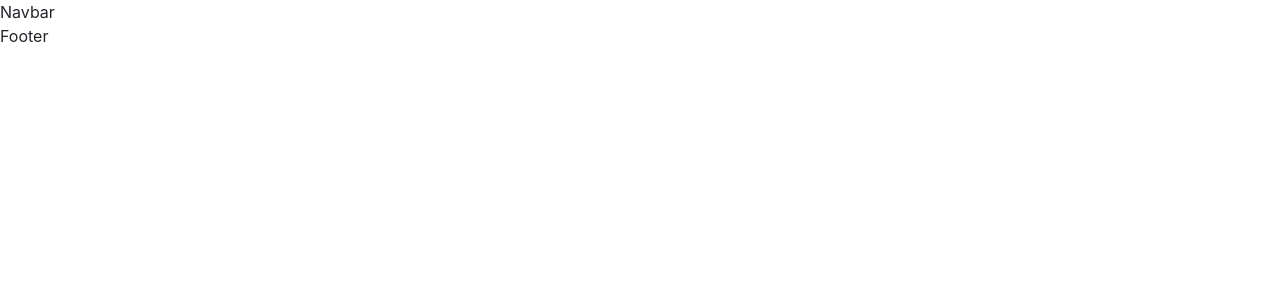
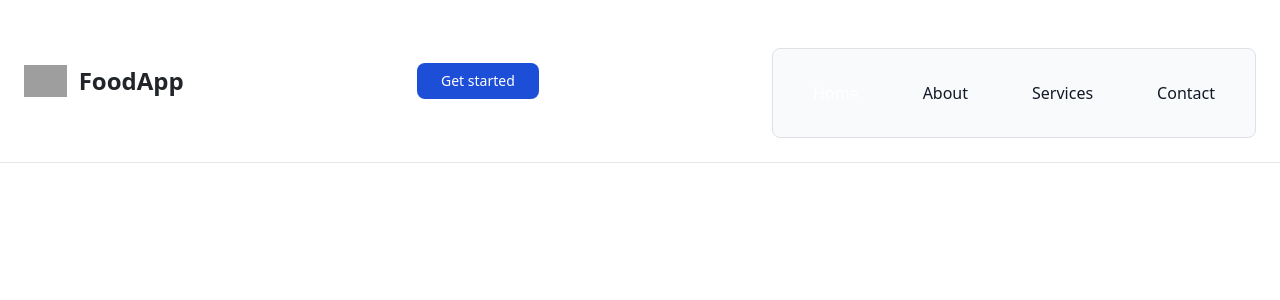
Before and after one commit to AmnaMubarak/food_delivery_app, a React (Create React App) app in the folder myapp/: page / in a window 1280 px wide. Shown: the top 300 px of the page. Built offline with nearby package versions, Linux system fonts and the light colour scheme; grey boxes are pictures that could not be loaded.

Commit message:
navbar added

```diff
--- a/myapp/package.json
+++ b/myapp/package.json
@@ -6,7 +6,7 @@
     "@testing-library/jest-dom": "^5.17.0",
     "@testing-library/react": "^13.4.0",
     "@testing-library/user-event": "^13.5.0",
-    "flowbite": "^2.0.0",
+    "flowbite": "^2.1.1",
     "flowbite-react": "^0.6.4",
     "react": "^18.2.0",
     "react-dom": "^18.2.0",
--- a/myapp/src/components/Navbar.js
+++ b/myapp/src/components/Navbar.js
@@ -2,6 +2,40 @@
 
 export default function Navbar() {
   return (
-    <div>Navbar</div>
+    <div>
+        <nav className="bg-white dark:bg-gray-900 fixed w-full z-20 top-0 start-0 border-b border-gray-200 dark:border-gray-600">
+          <div className="max-w-screen-xl flex flex-wrap items-center justify-between mx-auto p-4">
+            <a href="https://flowbite.com/" className="flex items-center space-x-3 rtl:space-x-reverse">
+              <img src="https://flowbite.com/docs/images/logo.svg" className="h-8" alt="Flowbite Logo" />
+              <span className="self-center text-2xl font-semibold whitespace-nowrap dark:text-white">FoodApp</span>
+            </a>
+            <div className="flex md:order-2 space-x-3 md:space-x-0 rtl:space-x-reverse">
+              <button type="button" className="text-white bg-blue-700 hover:bg-blue-800 focus:ring-4 focus:outline-none focus:ring-blue-300 font-medium rounded-lg text-sm px-4 py-2 text-center dark:bg-blue-600 dark:hover:bg-blue-700 dark:focus:ring-blue-800">Get started</button>
+              <button data-collapse-toggle="navbar-sticky" type="button" className="inline-flex items-center p-2 w-10 h-10 justify-center text-sm text-gray-500 rounded-lg md:hidden hover:bg-gray-100 focus:outline-none focus:ring-2 focus:ring-gray-200 dark:text-gray-400 dark:hover:bg-gray-700 dark:focus:ring-gray-600" aria-controls="navbar-sticky" aria-expanded="false">
+                <span className="sr-only">Open main menu</span>
+                <svg className="w-5 h-5" aria-hidden="true" xmlns="http://www.w3.org/2000/svg" fill="none" viewBox="0 0 17 14">
+                  <path stroke="currentColor" strokeLinecap="round" strokeLinejoin="round" strokeWidth="2" d="M1 1h15M1 7h15M1 13h15" />
+                </svg>
+              </button>
+            </div>
+            <div className="items-center justify-between hidden w-full md:flex md:w-auto md:order-1" id="navbar-sticky">
+              <ul className="flex flex-col p-4 md:p-0 mt-4 font-medium border border-gray-100 rounded-lg bg-gray-50 md:space-x-8 rtl:space-x-reverse md:flex-row md:mt-0 md:border-0 md:bg-white dark:bg-gray-800 md:dark:bg-gray-900 dark:border-gray-700">
+                <li>
+                  <a href="#" className="block py-2 px-3 text-white bg-blue-700 rounded md:bg-transparent md:text-blue-700 md:p-0 md:dark:text-blue-500" aria-current="page">Home</a>
+                </li>
+                <li>
+                  <a href="#" className="block py-2 px-3 text-gray-900 rounded hover:bg-gray-100 md:hover:bg-transparent md:hover:text-blue-700 md:p-0 md:dark:hover:text-blue-500 dark:text-white dark:hover:bg-gray-700 dark:hover:text-white md:dark:hover:bg-transparent dark:border-gray-700">About</a>
+                </li>
+                <li>
+                  <a href="#" className="block py-2 px-3 text-gray-900 rounded hover:bg-gray-100 md:hover:bg-transparent md:hover:text-blue-700 md:p-0 md:dark:hover:text-blue-500 dark:text-white dark:hover:bg-gray-700 dark:hover:text-white md:dark:hover:bg-transparent dark:border-gray-700">Services</a>
+                </li>
+                <li>
+                  <a href="#" className="block py-2 px-3 text-gray-900 rounded hover:bg-gray-100 md:hover:bg-transparent md:hover:text-blue-700 md:p-0 md:dark:hover:text-blue-500 dark:text-white dark:hover:bg-gray-700 dark:hover:text-white md:dark:hover:bg-transparent dark:border-gray-700">Contact</a>
+                </li>
+              </ul>
+            </div>
+          </div>
+        </nav>
+    </div>
   )
 }
--- a/myapp/src/index.css
+++ b/myapp/src/index.css
@@ -1,13 +1,3 @@
-body {
-  margin: 0;
-  font-family: -apple-system, BlinkMacSystemFont, 'Segoe UI', 'Roboto', 'Oxygen',
-    'Ubuntu', 'Cantarell', 'Fira Sans', 'Droid Sans', 'Helvetica Neue',
-    sans-serif;
-  -webkit-font-smoothing: antialiased;
-  -moz-osx-font-smoothing: grayscale;
-}
-
-code {
-  font-family: source-code-pro, Menlo, Monaco, Consolas, 'Courier New',
-    monospace;
-}
+@tailwind base;
+@tailwind components;
+@tailwind utilities;
--- a/myapp/tailwind.config.js
+++ b/myapp/tailwind.config.js
@@ -1,15 +1,11 @@
 module.exports = {
   content: [
-    './src/**/*.{js,jsx,ts,tsx}',
-  ],
+    // ...
+    'node_modules/flowbite-react/**/*.{js,jsx,ts,tsx}'
+],
+
   theme: {
     extend: {},
   },
-  plugins: [
-    require('flowbite/plugin')
-],
-content: [
-  // ...
-  'node_modules/flowbite-react/**/*.{js,jsx,ts,tsx}'
-]
+  plugins: [],
 }
```
Also changed, not shown: 1 other file (tests, documents, lock files or other folders).
